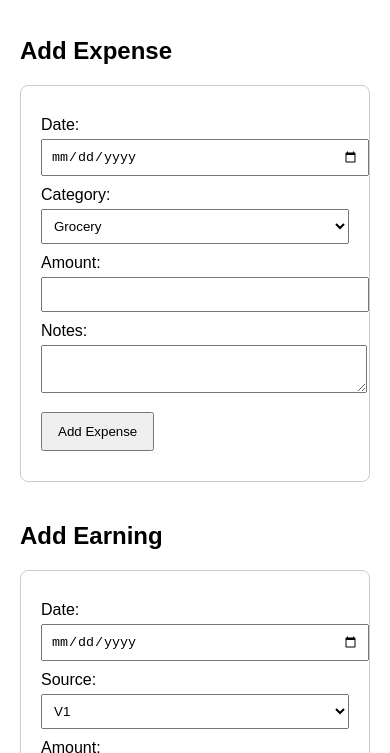
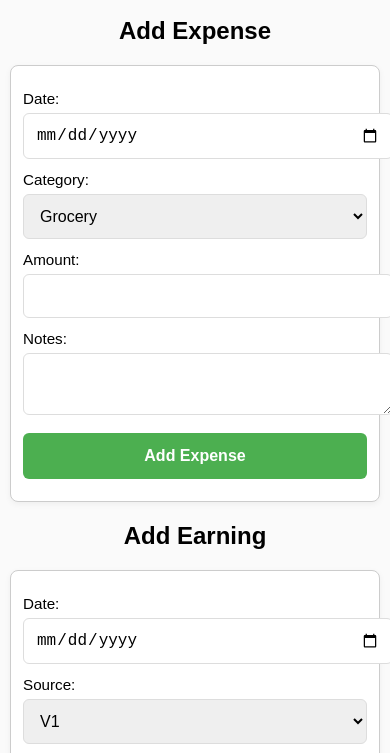
Before and after one commit to sawan07/money-tracker-fe, a plain HTML site: page index.html in a window 390 px wide. Shown: the part 161-914 px from the top of the page. Drawn offline with Linux system fonts and the light colour scheme.

Commit message:
ui is mobile friendly now

```diff
--- a/assets/style.css
+++ b/assets/style.css
@@ -3,40 +3,61 @@ body {
     max-width: 600px;
     margin: auto;
     padding: 20px;
+    background: #fafafa;
 }
 
+h1,
 h2 {
-    margin-top: 40px;
+    text-align: center;
 }
 
 form {
     border: 1px solid #ccc;
-    padding: 20px;
+    padding: 15px;
     border-radius: 8px;
     margin-bottom: 20px;
+    background: #fff;
+    box-shadow: 0 2px 6px rgba(0, 0, 0, 0.05);
 }
 
 label {
     display: block;
-    margin-top: 10px;
+    margin-top: 12px;
+    font-size: 0.95rem;
 }
 
 input,
 select,
 textarea {
     width: 100%;
-    padding: 8px;
-    margin-top: 5px;
+    padding: 10px;
+    margin-top: 6px;
+    border: 1px solid #ddd;
+    border-radius: 6px;
+    font-size: 1rem;
 }
 
 button {
     margin-top: 15px;
-    padding: 10px 15px;
+    padding: 12px;
+    width: 100%;
+    border: none;
+    border-radius: 6px;
+    background: #4caf50;
+    color: white;
+    font-size: 1rem;
+    font-weight: bold;
+    cursor: pointer;
+}
+
+button:hover {
+    background: #43a047;
 }
 
 .message {
     margin-top: 10px;
     font-weight: bold;
+    text-align: center;
 }
 
 .success {
@@ -47,14 +68,37 @@ button {
     color: red;
 }
 
+/* Progress bar */
 #progressBar {
     height: 4px;
     width: 0;
     background: #4caf50;
-    /* green bar */
     position: fixed;
     top: 0;
     left: 0;
     transition: width 0.3s ease;
     z-index: 1000;
 }
+
+/* 📱 Mobile responsiveness */
+@media (max-width: 768px) {
+    body {
+        padding: 10px;
+    }
+
+    form {
+        padding: 12px;
+    }
+
+    input,
+    select,
+    textarea {
+        font-size: 1rem;
+        padding: 12px;
+    }
+
+    button {
+        font-size: 1rem;
+        padding: 14px;
+    }
+}
--- a/index.html
+++ b/index.html
@@ -5,6 +5,7 @@
     <meta charset="UTF-8">
     <title>Money Tracker</title>
     <link rel="stylesheet" href="assets/style.css">
+    <meta name="viewport" content="width=device-width, initial-scale=1.0">
 </head>
 
 <body>
```
